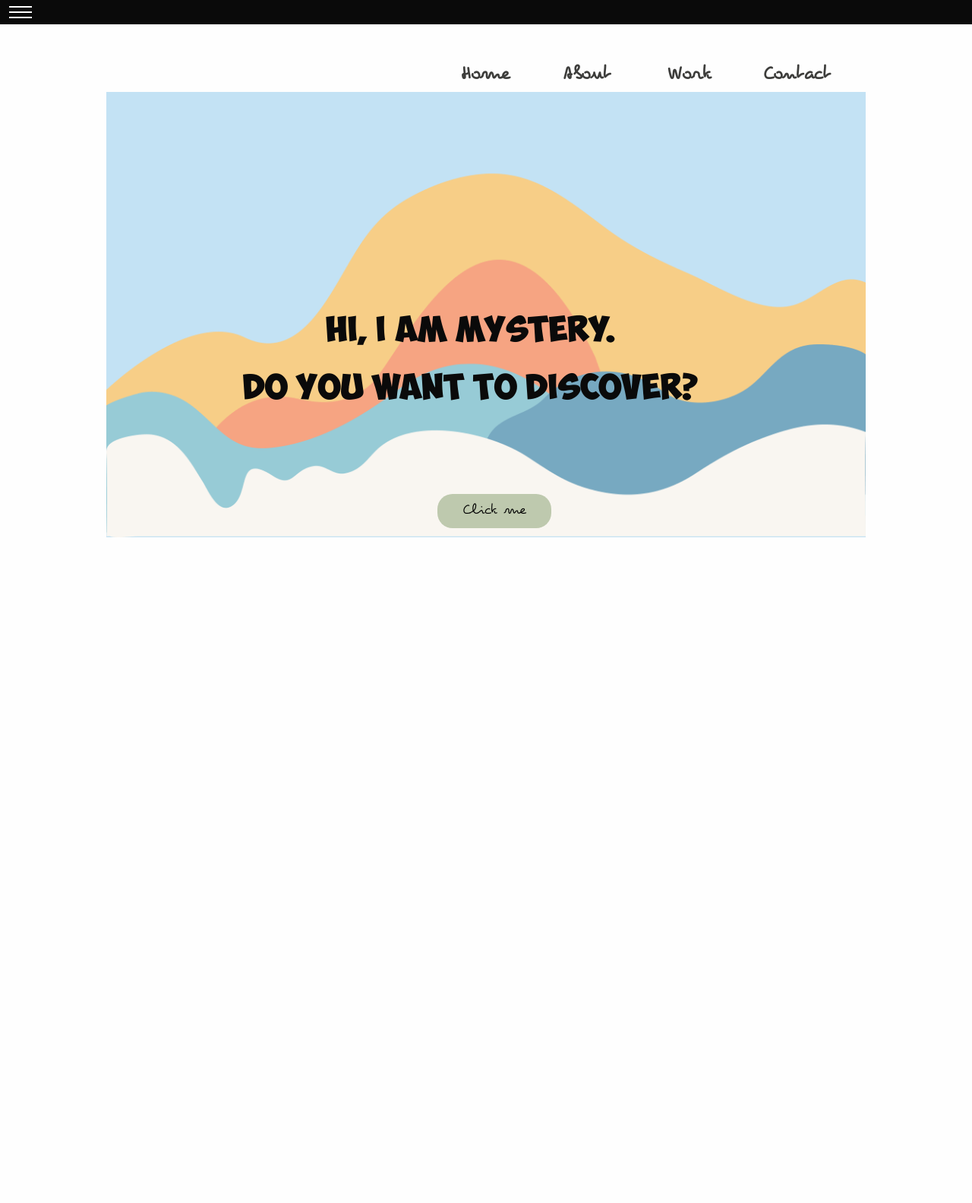
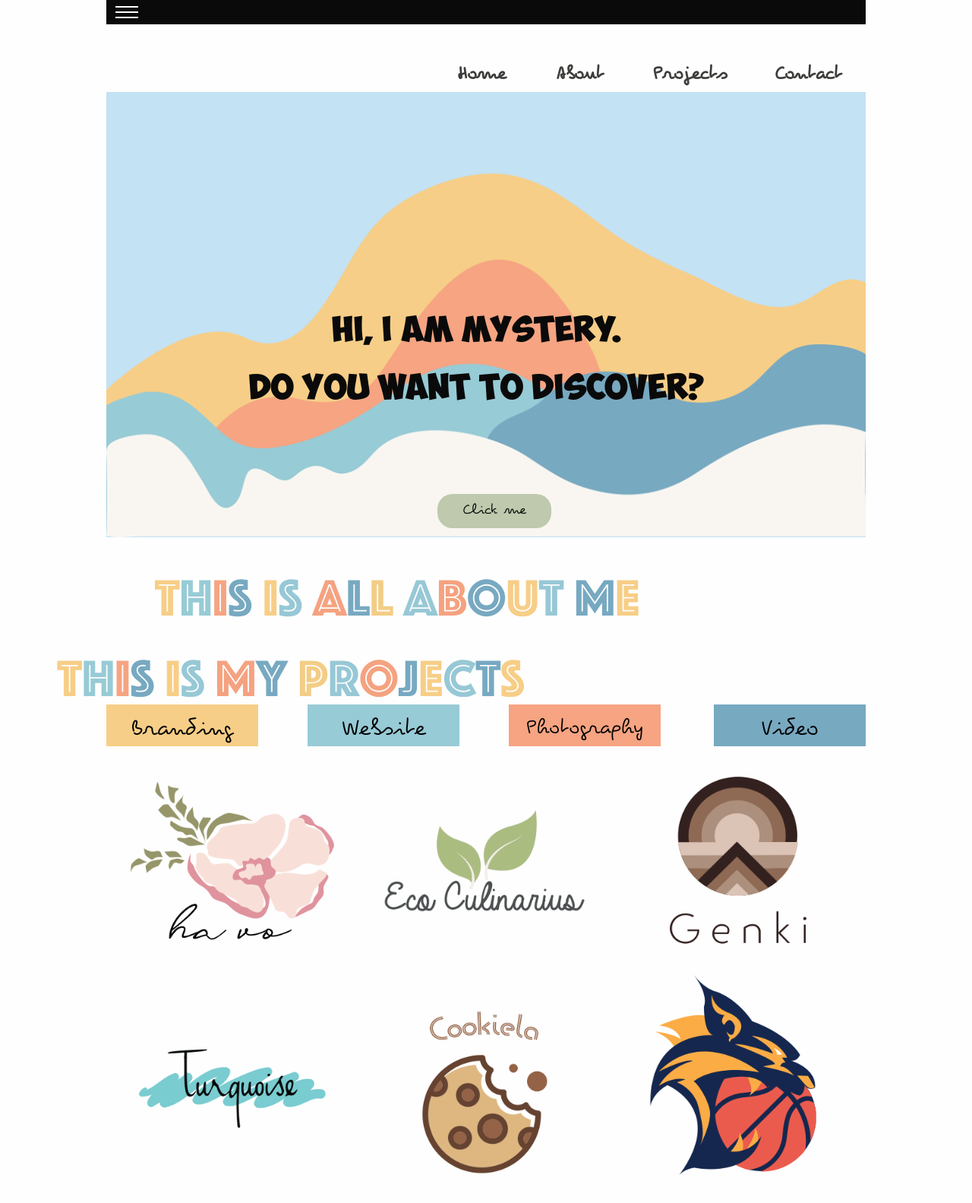
Before and after one commit to Hanly96/Ly_Han_Portfolio, a PHP site: page / in a window 1280 px wide. Shown: the whole page at 76% size. Before the commit the page ends 707 px from the top, so only its background shows below. Run offline with PHP 8.4, Linux system fonts and the light colour scheme; some libraries are stand-ins or nearby versions.

Commit message:
project page updated

```diff
--- a/css/main.css
+++ b/css/main.css
@@ -6,10 +6,10 @@
     display: none;
 }
 
-body {
+body p{
 
-    font-family: 'heading',Helvetica, sans-serif;
-    font-size: 11pt;
+    font-family: Helvetica, sans-serif;
+    font-size: 15pt;
     text-align: center;
 }
 
@@ -22,7 +22,6 @@ body {
     font-family:pecita;
     src:url(../fonts/Pecita-webfont.ttf);
 }
-
 
 
 
@@ -46,8 +45,7 @@ body {
 #text_banner{
     position: absolute;
     top: 50%;
-    left: 25%;
-
+    left: 10%;
 }
 
 #text_banner p{
@@ -79,3 +77,104 @@ body {
 #click-me:hover{
     background-color: #d1dcc0;
 }
+
+
+/*About*/
+/*#about{
+    background-color: #f9f6f1;
+
+}*/
+
+#heading-about{
+    margin-top:40px;
+    margin-bottom: 40px;
+}
+
+
+/*Project*/
+#brand-button {
+    padding-top: 5px;
+    font-family: pecita;
+    display: block;
+    width: 200px;
+    height: 55px;
+    color: #000;
+    text-decoration: none;
+    margin-top: 10px;
+    transition: all .5s ease-in-out;
+    background-color: #f7ce87;
+    float: right;
+    font-size: 25pt;
+    text-align: center;
+    float: left;
+    margin-right: 65px;
+}
+
+#brand-button:hover{
+    background-color: #fbe9c9;
+}
+
+#web-button {
+    padding-top: 5px;
+    font-family: pecita;
+    display: block;
+    width: 200px;
+    height: 55px;
+    color: #000;
+    text-decoration: none;
+    margin-top: 10px;
+    transition: all .5s ease-in-out;
+    background-color: #97cbd6;
+    float: right;
+    font-size: 25pt;
+    text-align: center;
+    float: left;
+    margin-right: 65px;
+}
+
+#web-button:hover{
+    background-color: #bde1e5;
+}
+
+#photo-button {
+    padding-top: 8px;
+    font-family: pecita;
+    display: block;
+    width: 200px;
+    height: 55px;
+    color: #000;
+    text-decoration: none;
+    margin-top: 10px;
+    transition: all .5s ease-in-out;
+    background-color: #f6a482;
+    float: right;
+    font-size: 22pt;
+    text-align: center;
+    float: left;
+    margin-right: 65px;
+}
+
+#photo-button:hover{
+    background-color: #f7c3b0;
+}
+
+#video-button {
+    padding-top: 5px;
+    font-family: pecita;
+    display: block;
+    width: 200px;
+    height: 55px;
+    color: #000;
+    text-decoration: none;
+    margin-top: 10px;
+    transition: all .5s ease-in-out;
+    background-color: #77a9c1;
+    float: right;
+    font-size: 25pt;
+    text-align: center;
+    float: right;
+}
+
+#video-button:hover{
+    background-color: #a6c5d1;
+}
--- a/index.html
+++ b/index.html
@@ -10,8 +10,9 @@
 </head>
 
 <body>
-<div id="home">
-        <header>
+<!--Navigation goes here-->
+<div class="row">
+        <header id="nav">
 
                 <div class="title-bar" data-responsive-toggle="main-menu" data-hide-for="medium">
                   <button class="menu-icon columns" type="button" data-toggle="main-menu"></button>
@@ -23,25 +24,79 @@
                   <ul id="menu" class="menu vertical medium-horizontal text-center expanded columns small-12 large-7">
                     <li class="columns small-12"><a href="#home">Home</a></li>
                     <li class="columns small-12"><a href="#about">About</a></li>
-                    <li class="columns small-12"><a href="#work">Work</a></li>
-                    <li class="columns small-12"><a href="#contactus">Contact</a></li>
+                    <li class="columns small-12"><a href="#project">Projects</a></li>
+                    <li class="columns small-12"><a href="#contact">Contact</a></li>
                   </ul>
                 </nav>
-
-                <div class="row">
-                <img class="small-12 large-12" src="images/banner.gif">
-                </div>
-
-                <div id="text_banner" class="row">
-                  <p class="large-12 small-12 ">Hi, I am mystery.</p>
-                  <p class="large-12 small-12">Do you want to discover?</p>
-                </div>
-                <div id="click-me">
-                  <a href="#">Click me</a>
-                </div>
-
         </header>
 </div>
+
+<!--#Home goes here-->
+<div id="home">
+        <section class="row">
+          <img class="small-12 large-12" width="1024" height="600" src="images/banner.gif">
+        </section>
+
+        <section id="text_banner" class="row">
+          <p class="columns large-12 small-12 ">Hi, I am mystery.</p>
+          <p class="columns large-12 small-12">Do you want to discover?</p>
+        </section>
+
+        <section id="click-me">
+          <a href="#about">Click me</a>
+        </section>
+
+
+</div>
+
+<!--#About goes here-->
+<div class="row" id="about">
+  <section class="wow bounceInUp">
+      <object class="columns large-12 small-12" type="image/svg+xml" id="heading-about" data="images/heading-about.svg" width="720"
+      height="65"></object>
+  </section>
+
+</div>
+
+<!--#Work goes here-->
+<div id="project">
+  <section class="wow bounceInUp">
+      <object class="columns large-12 small-12" type="image/svg+xml" id="heading-project" data="images/heading-project.svg" width="720"
+      height="65"></object>
+  </section>
+</div>
+
+<div class="row">
+  <section id="brand-button" class="columns large-3 medium-3 small-12">
+          <a href="#branding">Branding</a>
+  </section>
+  <section id="web-button" class="columns large-3 medium-3 small-12">
+      <a href="#website">Website</a>
+  </section>
+  <section id="photo-button" class="columns large-3 medium-3 small-12">
+      <a href="#photo">Photography</a>
+  </section>
+  <section id="video-button" class="columns large-3 medium-3 small-12">
+      <a href="#video">Video</a>
+  </section>
+</div>
+
+<!--*Branding goes here-->
+<div id="branding">
+  <section class="row">
+    <a class="columns large-4 medium-4 small-12" href="havo.html"><img width="300" height="300" src="images/logo_01.png"></a>
+    <a class="columns large-4 medium-4 small-12" href="havo.html"><img width="300" height="300" src="images/logo_02.png"></a>
+    <a class="columns large-4 medium-4 small-12" href="havo.html"><img width="300" height="300" src="images/logo_03.png"></a>
+  </section>
+  <section class="row">
+    <a class="columns large-4 medium-4 small-12" href="havo.html"><img width="300" height="300" src="images/logo_04.png"></a>
+    <a class="columns large-4 medium-4 small-12" href="havo.html"><img width="300" height="300" src="images/logo_05.png"></a>
+    <a class="columns large-4 medium-4 small-12" href="havo.html"><img width="300" height="300" src="images/logo_06.png"></a>
+  </section>
+</div>
+
+<!--*Website goes here-->
+
     <script src="js/wow.min.js"></script>
     <script>
     new WOW().init();
```
Also changed, not shown: havo.html (added, +52 -0 lines), images/heading-project.svg (renamed from images/heading-work.svg), images/logo_01.png (added), images/logo_02.png (added), images/logo_03.png (added), images/logo_04.png (added), images/logo_05.png (added), images/logo_06.png (added).
